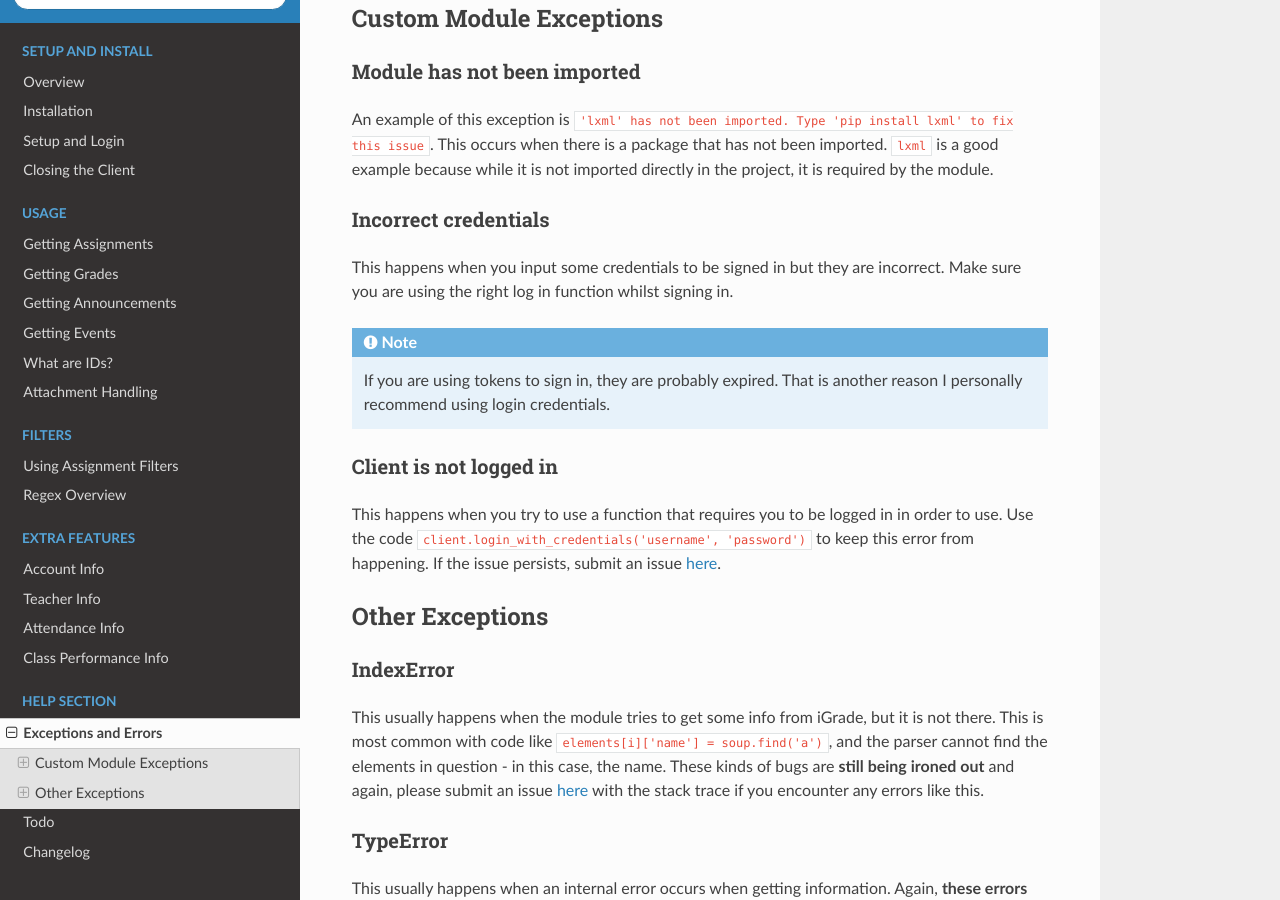
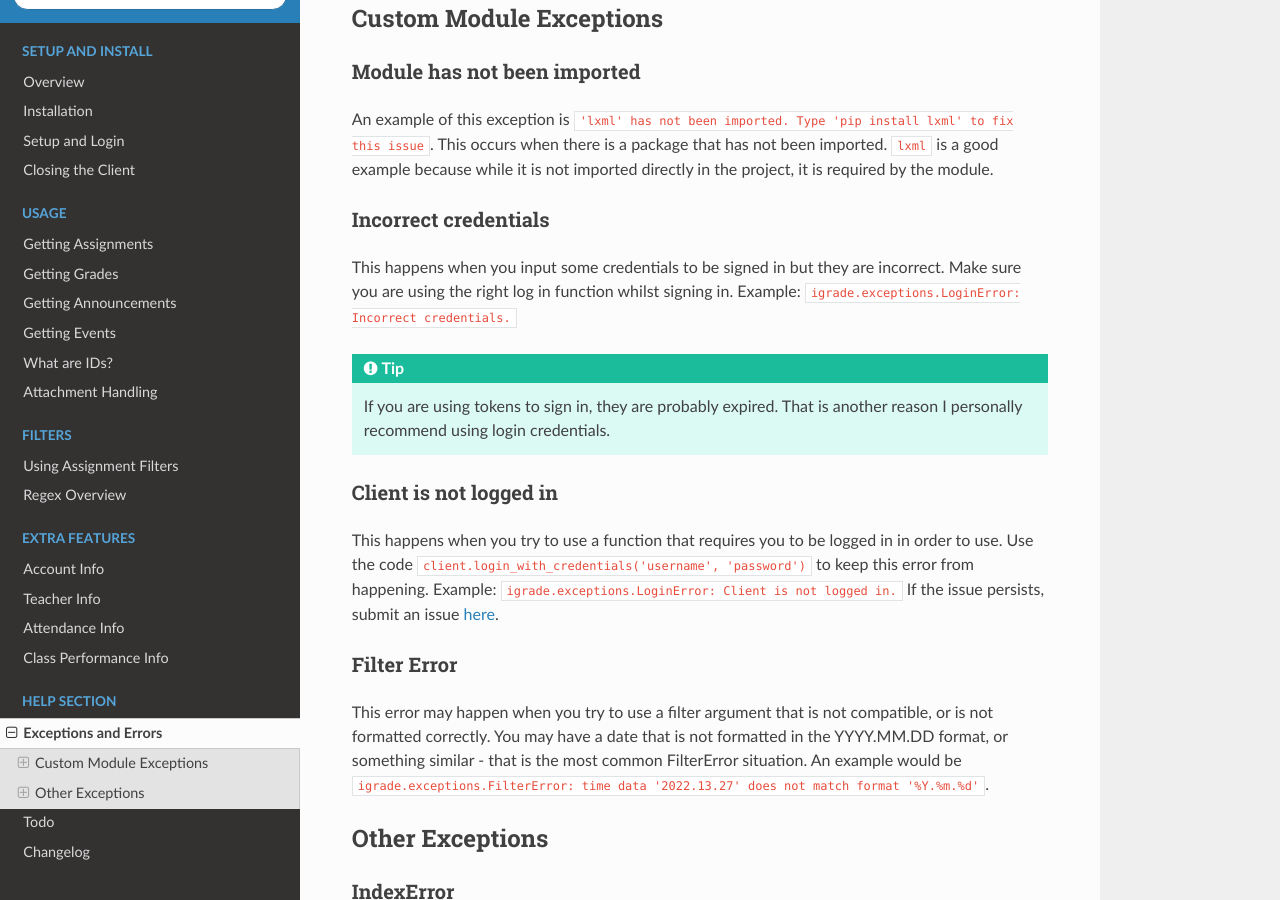
Before and after one commit to Kasherpete/iGrade-web-scraper, a Sphinx documentation site: the page built from docs/errors.rst, in a window 1280 px wide and 900 px high, scrolled down 422 px. Built offline with Sphinx 7.4.7 and the Read the Docs theme 2.0.0, drawn with Linux system fonts in a browser that asks for light colours.

```diff
--- a/docs/errors.rst
+++ b/docs/errors.rst
@@ -36,9 +36,9 @@ Incorrect credentials
 
 This happens when you input some credentials to be signed in but they
 are incorrect. Make sure you are using the right log in function whilst
-signing in.
+signing in. Example: ``igrade.exceptions.LoginError: Incorrect credentials.``
 
-.. note::
+.. tip::
 
    If you are using tokens to sign in, they are
    probably expired. That is another reason I personally recommend using
@@ -50,8 +50,19 @@ Client is not logged in
 This happens when you try to use a function that requires you to be
 logged in in order to use. Use the code
 ``client.login_with_credentials('username', 'password')`` to keep this
-error from happening. If the issue persists, submit an issue
+error from happening. Example:
+``igrade.exceptions.LoginError: Client is not logged in.``
+If the issue persists, submit an issue
 `here <https://github.com/Kasherpete/Igrade-web-scraper/issues>`_.
+
+Filter Error
+~~~~~~~~~~~~
+
+This error may happen when you try to use a filter argument that is
+not compatible, or is not formatted correctly. You may have a date
+that is not formatted in the YYYY.MM.DD format, or something similar -
+that is the most common FilterError situation. An example would be
+``igrade.exceptions.FilterError: time data '2022.13.27' does not match format '%Y.%m.%d'``.
 
 Other Exceptions
 ----------------
```
Also changed, not shown: README.md (+9 -2 lines), 1 other file.
